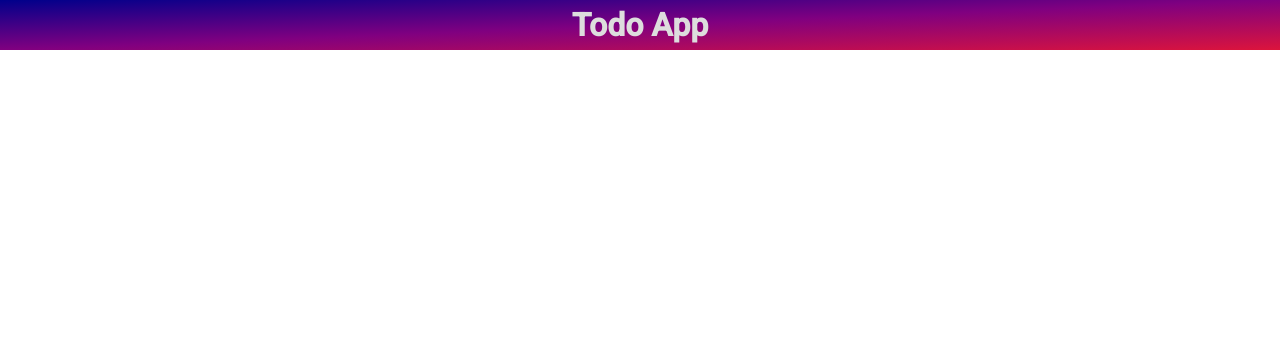
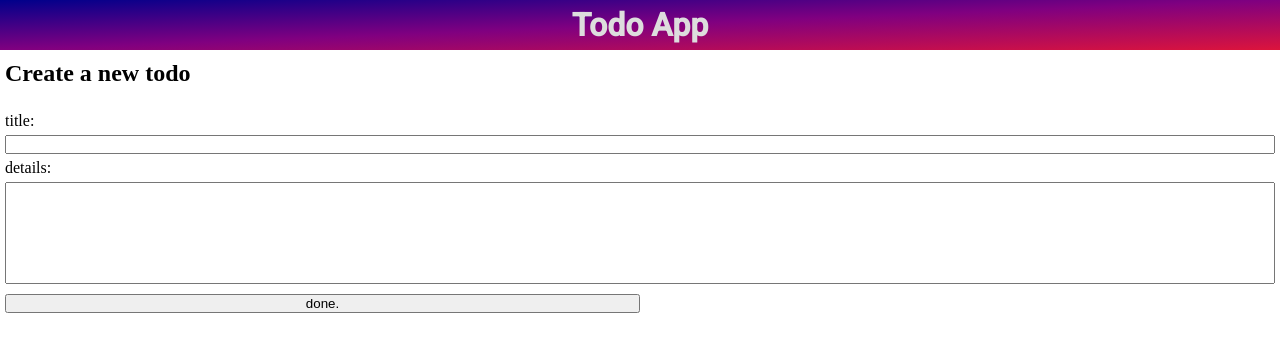
Before and after one commit to kikswosil/todoapp, an Angular app in the folder client/: page /app/edit/1 in a window 1280 px wide. Shown: the top 352 px of the page. Built offline with nearby package versions, Linux system fonts and the light colour scheme.

Commit message:
created editor form and added some basic styles.

```diff
--- a/client/src/app/editor/editor.component.css
+++ b/client/src/app/editor/editor.component.css
@@ -0,0 +1,29 @@
+section {
+    margin-top: 60px;
+    margin: 60px 5px 0px 5px;
+}
+
+section > form {
+    margin-top: 20px;
+    display: flex;
+    flex-direction: column;
+}
+
+section > form > button {
+    margin-top: 10px;
+    width: 50%;
+}
+
+section > form > div {
+    display: flex;
+    flex-direction: column;
+}
+
+section > form > div > label {
+    margin: 5px 0px 5px 0px;
+}
+
+textarea {
+    resize: none;
+    height: 100px;
+}
--- a/client/src/app/editor/editor.component.html
+++ b/client/src/app/editor/editor.component.html
@@ -1 +1,17 @@
-<p>editor works!</p>
+<section>
+    <div>
+        <h1 *ngIf="todo">Edit todo</h1>
+        <h1 *ngIf="!todo">Create a new todo</h1>
+    </div>
+    <form>
+        <div>
+            <label for="title">title: </label>
+            <input type="text" name="title" id="title" />
+        </div>
+        <div>
+            <label for="details">details: </label>
+            <textarea type="text" name="details" id="title"></textarea>
+        </div>
+        <button type="submit">done.</button>
+    </form>
+</section>
--- a/client/src/app/editor/editor.component.ts
+++ b/client/src/app/editor/editor.component.ts
@@ -1,5 +1,6 @@
 import { Component } from '@angular/core';
 import { CommonModule } from '@angular/common';
+import { Todo } from '../todos/todo.interface';
 
 @Component({
   selector: 'app-editor',
@@ -9,5 +10,5 @@ import { CommonModule } from '@angular/common';
   styleUrl: './editor.component.css'
 })
 export class EditorComponent {
-
+  todo: Todo | undefined;
 }
```
